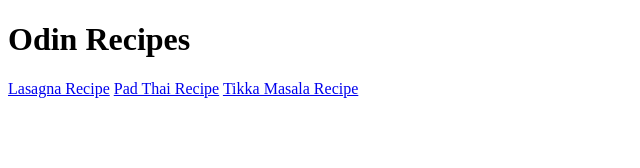
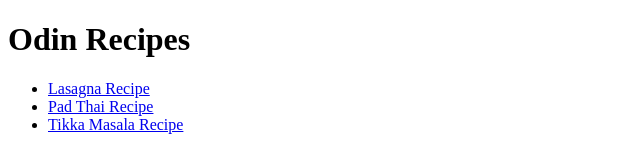
Before and after one commit to hanadmse/odin-recipes, a plain HTML site: page index.html in a window 1280 px wide. Shown: the whole page, without its empty margins (0-640 px from the left). Drawn offline with Linux system fonts and the light colour scheme.

Commit message:
Changing links to be in ul list format

```diff
--- a/index.html
+++ b/index.html
@@ -7,8 +7,10 @@
 </head>
 <body>
     <h1>Odin Recipes</h1>
-    <a href = "recipes/lasagna.html"> Lasagna Recipe</a>
-    <a href = "recipes/padthai.html"> Pad Thai Recipe</a>
-    <a href = "recipes/tikkamasala.html"> Tikka Masala Recipe</a>
+    <ul>
+        <li><a href = "recipes/lasagna.html"> Lasagna Recipe</a></li>
+        <li><a href = "recipes/padthai.html"> Pad Thai Recipe</a></li>
+        <li><a href = "recipes/tikkamasala.html"> Tikka Masala Recipe</a></li>
+    </ul>
 </body>
 </html>
```
